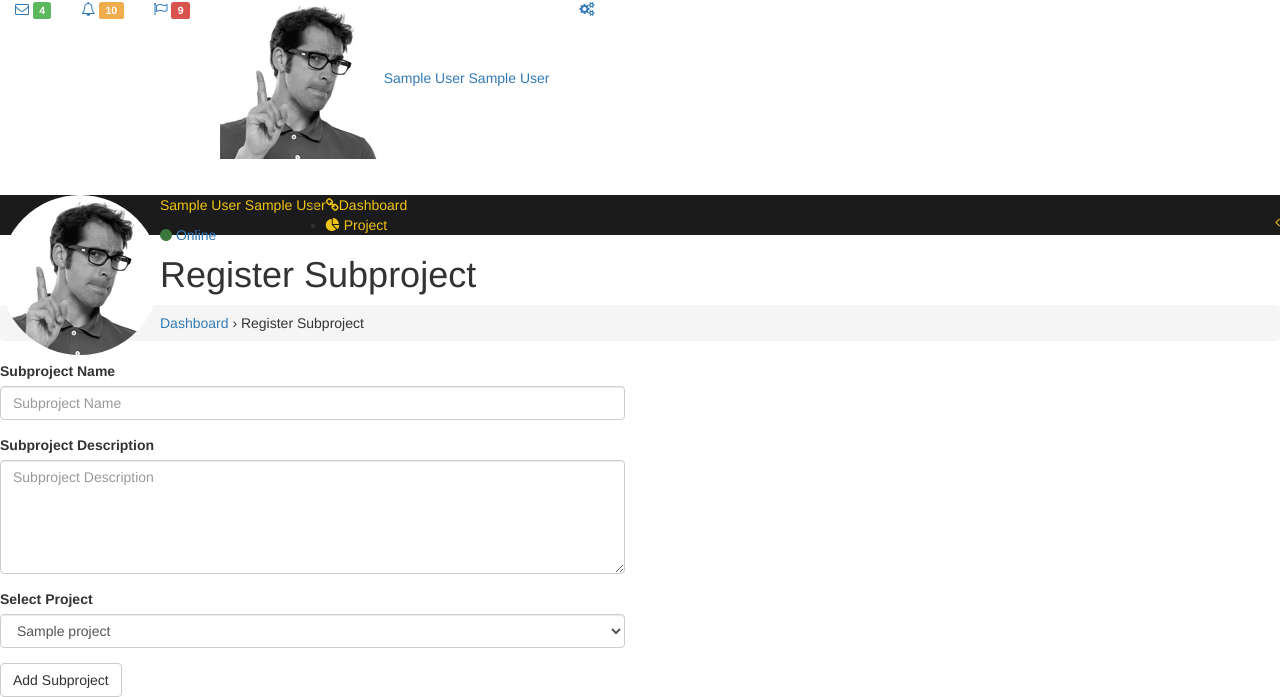
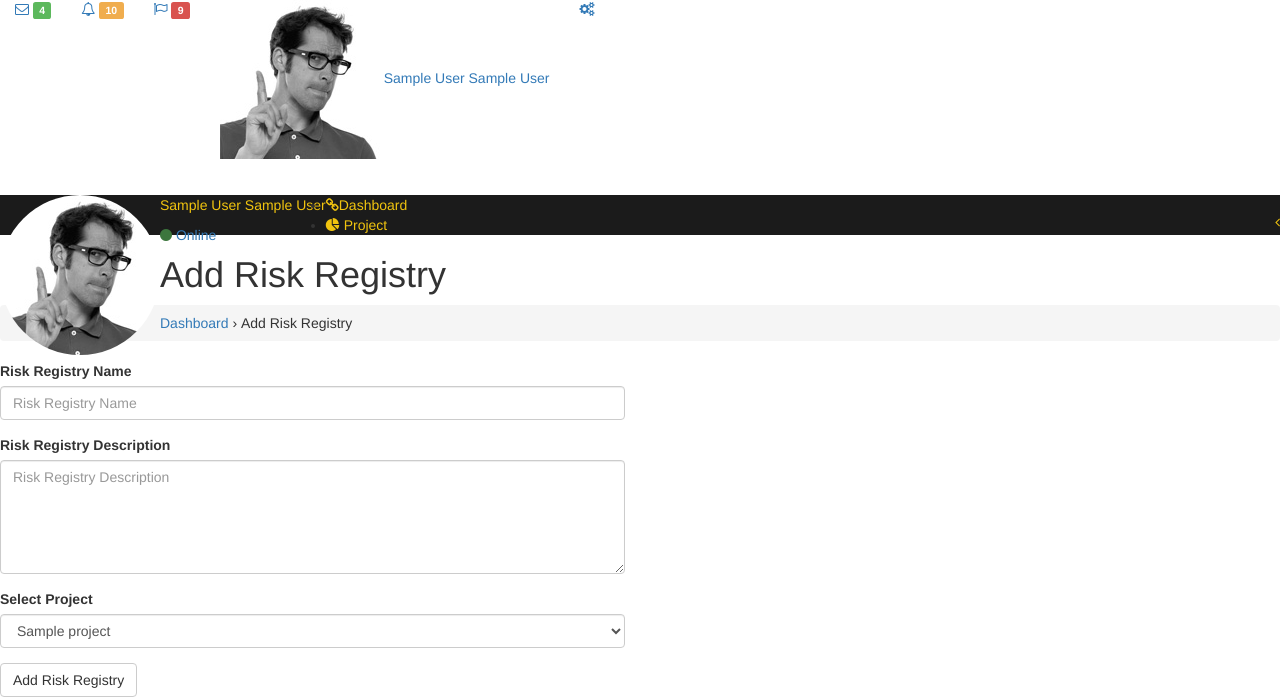
Before and after one commit to brianbirir/risk-register, a CodeIgniter app: page /database/index.php/project/reg_subproject_view in a window 1280 px wide. Shown: the part 203-900 px from the top of the page. Run offline with CodeIgniter, Linux system fonts and the light colour scheme; the visitor is signed in with stand-in values (Sample User, id 1); tables that the repository leaves empty or names only in its code hold one stand-in row (values such as "Sample post"); some libraries are stand-ins or nearby versions.

Commit message:
Refactor sub project to risk register

```diff
--- a/application/config/routes.php
+++ b/application/config/routes.php
@@ -21,8 +21,8 @@ $route['dashboard/project/add'] = 'project/reg_project_view';
 $route['dashboard/project/(:num)'] = 'project/view_project/$1';
 
 //subprojects
-$route['dashboard/subproject'] = 'project/index_subproject_view';
-$route['dashboard/subproject/add'] = 'project/reg_subproject_view';
+$route['dashboard/riskregister/add'] = 'project/reg_subproject_view';
+$route['dashboard/riskregister/(:num)'] = 'project/view_registry/$1';
 
 // risk registry
 $route['dashboard/riskregistry'] = 'registry/index';
--- a/application/controllers/Project.php
+++ b/application/controllers/Project.php
@@ -58,9 +58,18 @@ class Project extends RISK_Controller
             // get global data
             $data = array_merge($data,$this->get_global_data());
 
-            $id = $this->uri->segment(3); // get id from third segment of uri
+            $uri_id = $this->uri->segment(3); // get id from third segment of uri
 
-            $data['project_details'] = $this->project_model->getSingleProject($id);
+            $single_project = $this->project_model->getSingleProject($uri_id);
+
+            $data['project_name'] = $single_project->project_name;
+
+            $data['project_description'] = $single_project->project_description;
+
+            $subproject = $this->project_model->getSubProjects($data['user_id']);
+
+            // check if result is true
+            ($subproject) ? $data['subproject_data'] = $subproject : $data['subproject_data'] = false;
 
             $this->template->load('dashboard', 'project/view', $data);
         }
@@ -131,7 +140,7 @@ class Project extends RISK_Controller
     // view for registering a subproject
     function reg_subproject_view()
     {
-        $data = array('title' => 'Register Subproject');
+        $data = array('title' => 'Add Risk Registry');
 
         if($this->session->userdata('logged_in'))
         {
@@ -150,7 +159,7 @@ class Project extends RISK_Controller
             ($project) ? $data['project_data'] = $project : $data['project_data'] = false;
 
             // load page to show all devices
-            $this->template->load('dashboard', 'project/register_subproject', $data);
+            $this->template->load('dashboard', 'registry/register_subproject', $data);
         }
         else
         {
--- a/application/models/Project_model.php
+++ b/application/models/Project_model.php
@@ -40,6 +40,7 @@
             $this->db->from('Subproject');
             $this->db->join('Project','Project.project_id = Subproject.Project_project_id');
             $this->db->where('Project.User_user_id',$user_id);
+            //$this->db->where('Subproject.Project_project_id',$uri_id);
             $query = $this->db->get();
 
             return ($query->num_rows() > 0) ? $query->result() : false;
@@ -79,7 +80,7 @@
             $this->db->from('Project');
             $this->db->where('project_id',$project_id);
             $query = $this->db->get();
-            return ($query->num_rows() == 1) ? $query->num_rows() : 0;
+            return ($query->num_rows() == 1) ? $query->row() : 0;
         }
 
     }
--- a/application/views/project/index.php
+++ b/application/views/project/index.php
@@ -40,15 +40,19 @@
                     <table class="table table-hover">
                         <tbody>
                             <tr>
+                                <th>No.</th>
                                 <th>Project Name</th>
                                 <th>Project Description</th>
                             </tr>
                             <?php
+                                $count  = 0 ;
                                 foreach ($project_data as $project_row) {
+                                    $count = $count + 1;
                                     echo "<tr>";
+                                    echo "<td>".$count."</td>";
                                     echo "<td>".$project_row->project_name."</td>";
                                     echo "<td>".$project_row->project_description."</td>";
-                                    echo "<td><a href='/dashboard/project/".$project_row->project_id."' class='btn btn-sm btn-primary'>View Project</a></td>";
+                                    echo "<td><a href='/dashboard/project/".$project_row->project_id."' class='btn btn-xs btn-primary'>View Project</a></td>";
                                     echo "</tr>";
                                 }
                             } ?>
--- a/application/views/project/register_subproject.php
+++ b/application/views/registry/register_subproject.php
@@ -17,14 +17,14 @@
             ?>
 
             <div class="form-group">
-                <label for="subproject_name">Subproject Name</label>
-                <input class="form-control" name="subproject_name" placeholder="Subproject Name" type="text" value="<?php echo set_value('subproject_name'); ?>" />
+                <label for="subproject_name">Risk Registry Name</label>
+                <input class="form-control" name="subproject_name" placeholder="Risk Registry Name" type="text" value="<?php echo set_value('subproject_name'); ?>" />
                 <?php echo form_error('subproject_name','<div class="alert alert-danger">','</div>'); ?>
             </div>
 
             <div class="form-group">
-                <label for="subproject_description">Subproject Description</label>
-                <textarea class="form-control" name="subproject_description" placeholder="Subproject Description" rows="5"/><?php echo set_value('subproject_description'); ?></textarea>
+                <label for="subproject_description">Risk Registry Description</label>
+                <textarea class="form-control" name="subproject_description" placeholder="Risk Registry Description" rows="5"/><?php echo set_value('subproject_description'); ?></textarea>
                 <?php echo form_error('subproject_description','<div class="alert alert-danger">','</div>'); ?>
             </div>
 
@@ -36,7 +36,7 @@
                 ?>
             </div>
 
-            <input name="btn_reg_subproject" type="submit" class="btn btn-default btn-reg" value="Add Subproject" />
+            <input name="btn_reg_subproject" type="submit" class="btn btn-default btn-reg" value="Add Risk Registry" />
 
             <?php echo form_close(); ?>
 
```
Also changed, not shown: application/views/project/view.php (added, +74 -0 lines), application/views/registry/view.php (added).
